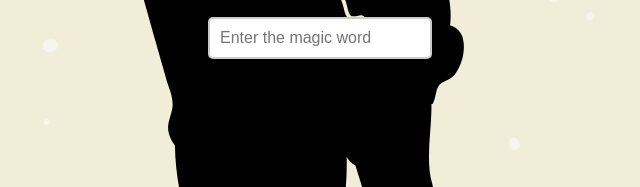
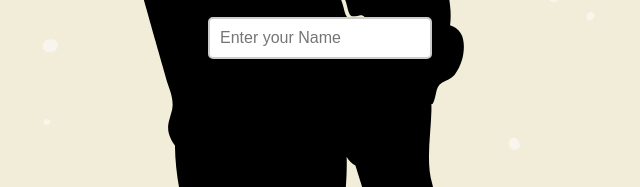
Before and after one commit to dsaneshaikh/Heart-Unlock, a plain HTML site: page index.html in a window 1280 px wide. Shown: the part 499-686 px from the top of the page, 320-960 px from the left. Drawn offline with Linux system fonts and the light colour scheme.

Commit message:
Update index.html

```diff
--- a/index.html
+++ b/index.html
@@ -14,7 +14,7 @@
       </div>
       <div id="message"></div>
       <div class="input-container">
-        <input type="text" id="nameInput" placeholder="Enter the magic word" />
+        <input type="text" id="nameInput" placeholder="Enter your Name" />
       </div>
     </div>
     <script src="javascript.js"></script>
```
